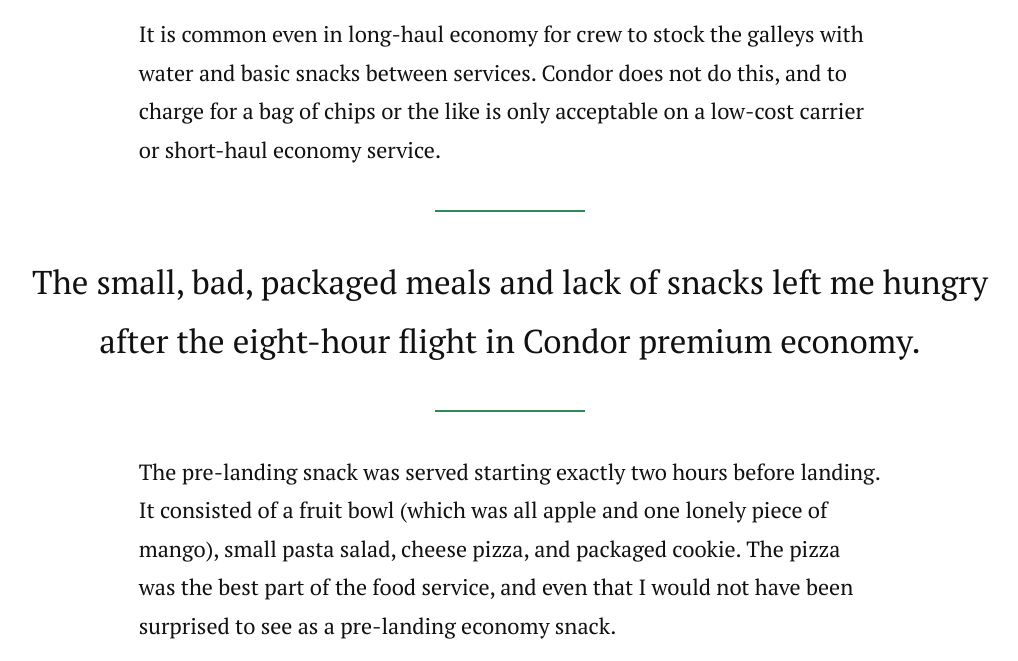
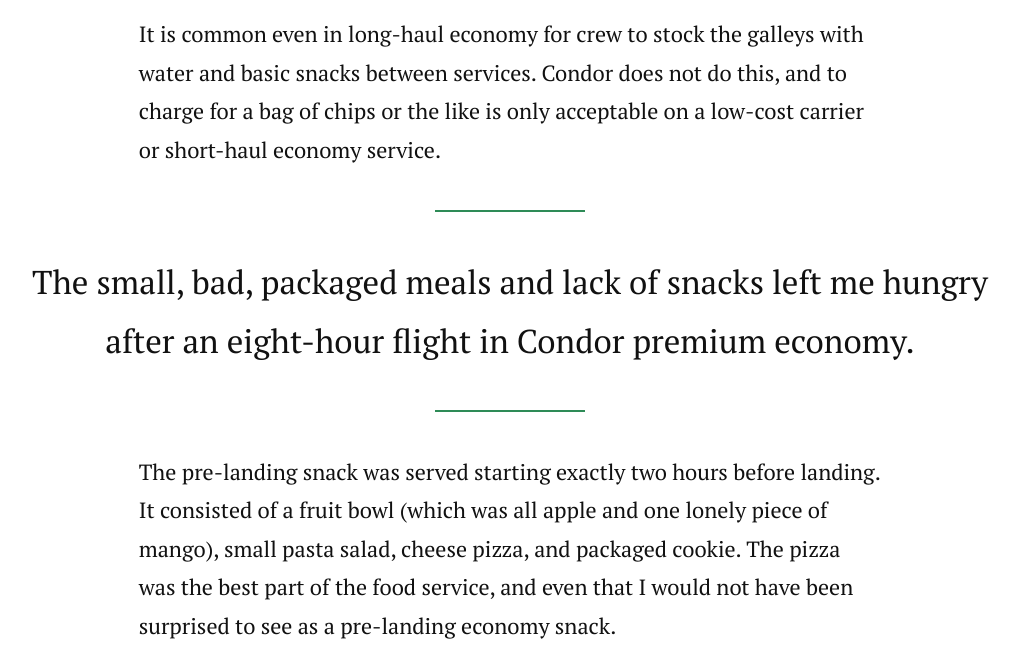
Before and after one commit to RatherBeExploring/ratherbeexploring.github.io, a Jekyll site: the page built from _posts/2025-02-12-condor-premium-economy-on-their-flagship-a330neo.markdown, in a window 1280 px wide and 900 px high, scrolled down 20174 px, cut to the strip 0-661 px from the top of the window. Shown: the whole strip, without its empty margins (130-1148 px from the left). Built offline with Jekyll 4.4.1, drawn with Linux system fonts in a browser that asks for light colours; nearby versions of some CDN libraries.

Commit message:
Update 2025-02-12-condor-premium-economy-on-their-flagship-a330neo.markdown
typo

```diff
--- a/_posts/2025-02-12-condor-premium-economy-on-their-flagship-a330neo.markdown
+++ b/_posts/2025-02-12-condor-premium-economy-on-their-flagship-a330neo.markdown
@@ -144,7 +144,7 @@
   <p>The only snack available on Condor premium economy between services, and only if you can get the attention of the crew.</p>
 </div>
 It is common even in long-haul economy for crew to stock the galleys with water and basic snacks between services.  Condor does not do this, and to charge for a bag of chips or the like is only acceptable on a low-cost carrier or short-haul economy service.
-<blockquote>The small, bad, packaged meals and lack of snacks left me hungry after the eight-hour flight in Condor premium economy.</blockquote>
+<blockquote>The small, bad, packaged meals and lack of snacks left me hungry after an eight-hour flight in Condor premium economy.</blockquote>
 The pre-landing snack was served starting exactly two hours before landing.  It consisted of a fruit bowl (which was all apple and one lonely piece of mango), small pasta salad, cheese pizza, and packaged cookie.  The pizza was the best part of the food service, and even that I would not have been surprised to see as a pre-landing economy snack.
 <div class="centered-block">
   <img src="/assets/img/condor17-min.JPG" alt="Pre-landing snack of pizza, pasta salad, sliced apples, and a packaged cookie, served on a single tray.">
```
